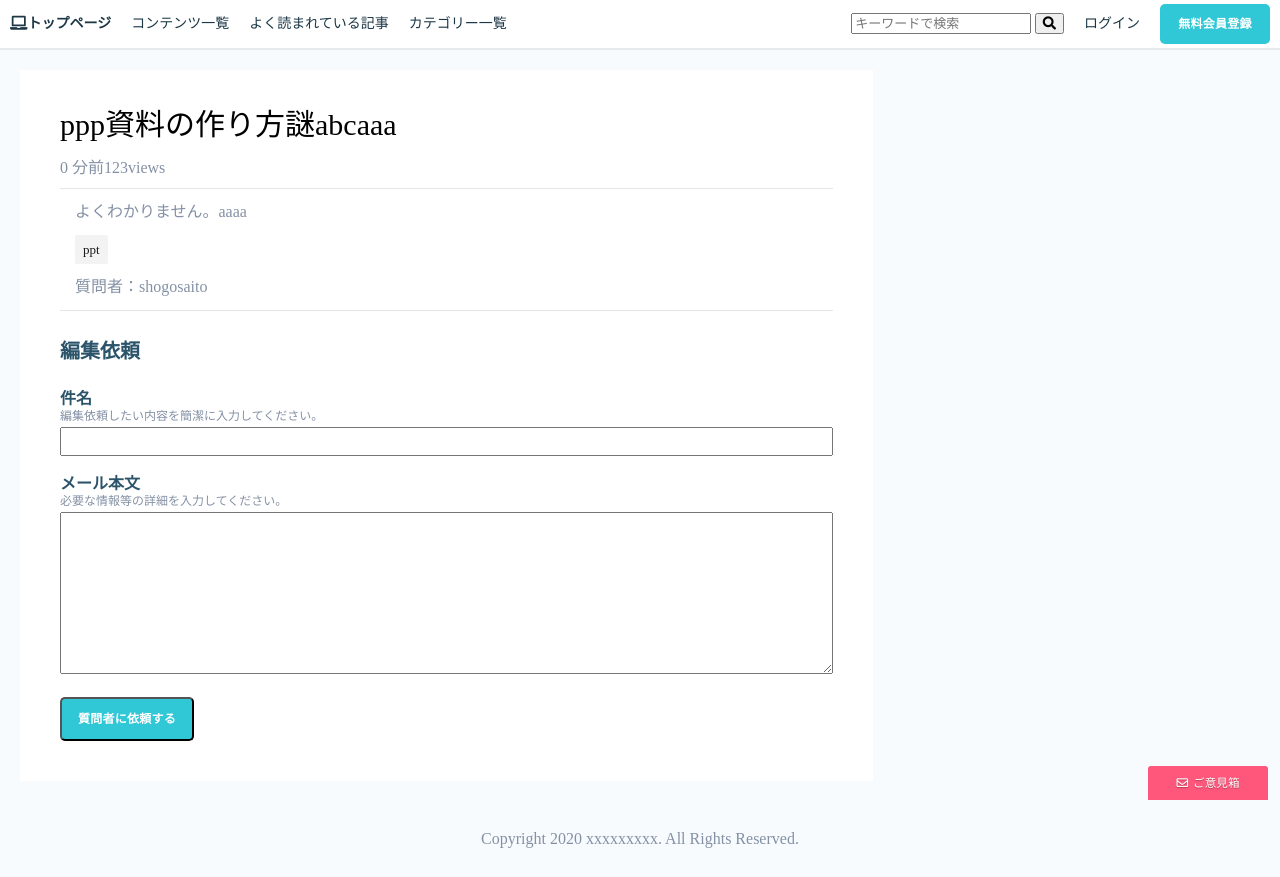
After one commit to shogo6768/saito-portfolio, a Django app: page /question_answer/1/question_request in a window 1280 px wide. The commit adds this page. Run offline with Django 3.2, Linux system fonts and the light colour scheme; data comes from the database, SQL or seed files in the repository; both versions use the stored data as it was after the commit; some libraries are stand-ins or nearby versions.

Commit message:
Q&Aの精度UP

```diff
--- a/ITsupermanapp/admin.py
+++ b/ITsupermanapp/admin.py
@@ -1,7 +1,7 @@
 from django.contrib import admin
 from django.db import models
 from django.contrib.auth.admin import UserAdmin
-from .models import Category, Tag, PostModel, CustomUser, QuestionModel, AnswerModel
+from .models import Category, Tag, PostModel, CustomUser, QuestionModel, AnswerModel, RequestModel
 
 # 管理画面のManyToManyフィールドカスタマイズ
 
@@ -17,3 +17,4 @@ admin.site.register(PostModel)
 admin.site.register(CustomUser, CustomUserAdmin)
 admin.site.register(QuestionModel)
 admin.site.register(AnswerModel)
+admin.site.register(RequestModel)
--- a/ITsupermanapp/forms.py
+++ b/ITsupermanapp/forms.py
@@ -2,7 +2,7 @@ from django import forms
 from django.contrib.auth import get_user_model
 from django.contrib.auth.forms import AuthenticationForm, UsernameField
 from django.core.exceptions import ObjectDoesNotExist
-from .models import CustomUser, QuestionModel, AnswerModel
+from .models import CustomUser, QuestionModel, AnswerModel, RequestModel
 
 class CreateForm(forms.ModelForm):
     """ユーザー登録画面用のフォーム"""
@@ -175,3 +175,17 @@ class AnswerForm(forms.ModelForm):
         labels = {
             'answer': '',
         }
+
+class RequestForm(forms.ModelForm):
+    class Meta:
+        model = RequestModel
+        fields = ('subject', 'message')
+        labels = {
+            'subject': '',
+            'message': '',
+        }
+
+    def __init__(self, *args, **kwargs):
+        super(RequestForm, self).__init__(*args, **kwargs)
+        self.fields['subject'].widget.attrs['class'] = 'Form-Item-Input'
+        self.fields['message'].widget.attrs['class'] = 'Form-Item-Textarea'
--- a/ITsupermanapp/urls.py
+++ b/ITsupermanapp/urls.py
@@ -2,7 +2,7 @@ from django.urls import path
 from .views import TopPage, PostDetail, save_history, searchfunc, like, AllContents, categoryfunc,\
                     CreateUser, LoginView, MypageView, LogoutView, RankingList, contact,  \
                     QuestionCreate, QuestionList, questionAnswer, QuestionUpdate, AnswerUpdate,\
-                    QuestionDelete,  AnswerDelete
+                    QuestionDelete,  AnswerDelete, QuestionRequest
 
 urlpatterns = [
     path('', TopPage.as_view(), name='toppage'),
@@ -22,11 +22,12 @@ urlpatterns = [
     path('mypage/<int:pk>/', MypageView.as_view(), name='mypage'),
     path('logout/', LogoutView.as_view(), name='logout'),
     path('contact/', contact, name='contact'),
-
     path('question_form/', QuestionCreate.as_view(), name='question_form'),
     path('question_list/', QuestionList.as_view(), name='question_list'),
     path('question_answer/<int:pk>', questionAnswer, name='question_answer'),
     path('question_answer/<int:pk>/question_update', QuestionUpdate.as_view(), name='question_update'),
+    # 1/10 question_request追加
+    path('question_answer/<int:pk>/question_request', QuestionRequest, name='question_request'),
     path('question_answer/<int:pk>/answer_update/<int:answer_pk>', AnswerUpdate.as_view(), name='answer_update'),
     path('question_answer/<int:pk>/question_delete', QuestionDelete.as_view(), name='question_delete'),
     path('question_answer/<int:pk>/answer_delete/<int:answer_pk>', AnswerDelete.as_view(), name='answer_delete'),
--- a/ITsupermanapp/views.py
+++ b/ITsupermanapp/views.py
@@ -1,7 +1,7 @@
 from django.shortcuts import render, redirect
 from django.views.generic import TemplateView, DetailView, ListView, CreateView, UpdateView, DeleteView
 # from django.views.generic.edit import CreateView
-from .models import PostModel,Category, CustomUser,  QuestionModel, AnswerModel
+from .models import PostModel,Category, CustomUser,  QuestionModel, AnswerModel, RequestModel
 from django.http import Http404, HttpResponse
 from django.db.models import Q
 from django.shortcuts import get_object_or_404
@@ -15,8 +15,10 @@ from django.contrib.auth import login as auth_login, logout as auth_logout
 from django.conf import settings
 from django.contrib import messages
 from itertools import chain
+from django.core.exceptions import PermissionDenied
 # フォーム定義
-from .forms import LoginForm, CreateForm, ContactForm, QuestionForm, AnswerForm
+from .forms import LoginForm, CreateForm, ContactForm, QuestionForm, AnswerForm, RequestForm
+from django import template
 
 # logger定義
 logger = logging.getLogger(__name__)
@@ -244,22 +246,28 @@ class MypageView(View):
         history_posts = request.user.history.all()
 
         recommend_posts = PostModel.objects.none()
+        # print(recommend_posts)
         cats = []
+        # print(cats)
 
         # 1/4 斉藤追加
         allcats = Category.objects.filter(parent=None)
 
         for post in history_posts:
             cat = post.category
+            print(cat)
             cats.append(cat)
-
+            print(cats)
         cats_unique = list(set(cats))
+        print(cats_unique)
 
         # 12/30　recommend_postsのクエリセットにカテゴリーから取得したオススメ記事のクエリセットを結合(chain関数　インポート必要)
         for cat in cats_unique:
             posts = PostModel.objects.filter(
                 category=cat).order_by('-created_at')[:3]
+            print(posts)
             recommend_posts = chain(recommend_posts, posts)
+            print(recommend_posts)
 
         return render(request, 'accounts/mypage.html', {'like_posts': like_posts, 'history_posts': history_posts, 'recommend_posts': recommend_posts, 'allcats':allcats})
 
@@ -346,24 +354,65 @@ def questionAnswer(request, pk):
         'counts':counts
     })
 
+# 1/10 編集request追加
+def QuestionRequest(request, pk):
+    # allcatsはheaderのためのcontext
+    allcats = Category.objects.filter(parent=None)
+    question = get_object_or_404(QuestionModel, pk=pk)
+    if request.method == 'GET':
+        form = RequestForm()
+        return render(request, 'questionRequest.html', {'form': form, 'allcats': allcats, 'question':question})
+    else:
+        form = RequestForm(request.POST)
+        if form.is_valid():
+            request_subject = form.cleaned_data['subject']
+            request_message = form.cleaned_data['message']
+            from_email = "shogo6768@gmail.com"
+            to_email = QuestionModel.objects.get(pk=pk).created_by.email
+            try:
+                send_mail(request_subject, request_message, from_email, [to_email])
+                messages.success(request, '送信完了しました。')
+            except BadHeaderError:
+                return HttpResponse('Invalid header found.')
+            return redirect('question_answer', pk=pk)
+        return render(request, 'questionRequest.html', {'form': form, 'allcats': allcats, 'question':question})
+
+
 class QuestionUpdate(UpdateView):
     template_name = 'questionForm.html'
     model = QuestionModel
     form_class=QuestionForm
 
-    def get_success_url(self,  **kwargs):
-        pk = self.kwargs["pk"]
-        return reverse("question_answer", kwargs={"pk": pk})
+# 1/10 アクセス制限
+    def get(self, request, *args, **kwargs):
+        obj=QuestionModel.objects.get(pk=self.kwargs['pk'])
+        if obj.created_by != self.request.user:
+            messages.warning(request, "権限がありません")
+            return redirect('question_answer', pk=self.kwargs['pk'])
+        return super(QuestionUpdate, self).get(request,*args, **kwargs)
 
     def get_context_data(self, *args, **kwargs):
         context = super().get_context_data(*args, **kwargs)
         context["allcats"] = Category.objects.filter(parent=None)
         return context
 
+    def get_success_url(self,  **kwargs):
+        pk = self.kwargs["pk"]
+        return reverse("question_answer", kwargs={"pk": pk})
+
+
 class AnswerUpdate(UpdateView):
     template_name = 'questionAnswer.html'
     model = AnswerModel
     form_class=AnswerForm
+
+# 1/10 アクセス制限
+    def get(self, request, *args, **kwargs):
+        obj=AnswerModel.objects.get(pk=self.kwargs['answer_pk'])
+        if obj.created_by != self.request.user:
+            messages.warning(request, "権限がありません")
+            return redirect('question_answer', pk=self.kwargs['pk'])
+        return super(AnswerUpdate, self).get(request,*args, **kwargs)
 
     def get_object(self, **kwargs):
         obj =  AnswerModel.objects.get(pk=self.kwargs['answer_pk'])
@@ -387,6 +436,13 @@ class QuestionDelete(DeleteView):
     success_url = reverse_lazy('question_list')
     template_name = 'delete.html'
 
+    def get(self, request, *args, **kwargs):
+        obj=QuestionModel.objects.get(pk=self.kwargs['pk'])
+        if obj.created_by != self.request.user:
+            messages.warning(request, "権限がありません")
+            return redirect('question_answer', pk=self.kwargs['pk'])
+        return super(QuestionDelete, self).get(request,*args, **kwargs)
+
     def get_context_data(self, *args, **kwargs):
         context = super().get_context_data(*args, **kwargs)
         context["allcats"] = Category.objects.filter(parent=None)
@@ -404,6 +460,14 @@ class AnswerDelete(DeleteView):
         obj =  AnswerModel.objects.get(pk=self.kwargs['answer_pk'])
         return obj
 
+# 1/10 アクセス制限
+    def get(self, request, *args, **kwargs):
+        obj=AnswerModel.objects.get(pk=self.kwargs['answer_pk'])
+        if obj.created_by != self.request.user:
+            messages.warning(request, "権限がありません")
+            return redirect('question_answer', pk=self.kwargs['pk'])
+        return super(AnswerDelete, self).get(request,*args, **kwargs)
+
     def get_context_data(self, *args, **kwargs):
         context = super().get_context_data(*args, **kwargs)
         context["allcats"] = Category.objects.filter(parent=None)
--- a/static/question.css
+++ b/static/question.css
@@ -13,29 +13,60 @@
     display: flex;
     padding: 15px;
     border-bottom: 1px solid #E3E6E8;
+
+}
+
+.tags-info{
+    display:flex;
+    justify-content: space-between;
+    line-height: 29px;
+    width: 100%;
 }
 
 .counts-block{
     display: flex;
-    margin-right:20px;
+    margin-right: 20px;
+    align-items: center;
 }
 
+.list-item{
+    width: 100%;
+}
+
+.question-detail{
+    padding: 0 15px;
+}
+
+.update-block p{
+    margin-bottom: 15px;
+}
+
+
 .update-block{
-    padding-bottom: 10px;
     border-bottom: 1px solid #E3E6E8;
     margin-bottom:20px;
+    padding: 0 15px;
+    padding-bottom: 15px;
 }
 
+.answer-bottom{
+    display: flex;
+}
+
+.answer-created_by{
+    margin-left: auto;
+}
 
 
 .answer-counts-block, .view-counts-block{
     text-align: center;
     min-width:50px;
     padding: 5px;
+
 }
 
 .link-box{
-    padding: 5px;
+    padding: 5px 5px 0 5px;
 }
 
 .answer-counts-block{
@@ -46,13 +77,13 @@
     margin: 0;
 }
 
-.answer-number{
+.answer-number, .view-number{
     margin-bottom: 10px;
 }
 
-.answer-counts{
-    margin-top: 10px;
-    margin-bottom: 15px;
+.answer-counts, .new-answer-headline{
+    margin-top: 30px;
+    margin-bottom: 30px;
     font-size: 20px;
     font-weight: bold;
 }
@@ -74,7 +105,7 @@
     margin-bottom: 5px;
 }
 
-.Form-Item-Input, .django-ckeditor-widget{
+.Form-Item-Input, .django-ckeditor-widget, .Form-Item-Textarea{
     width: 100%;
     padding: 5px;
 }
@@ -96,7 +127,7 @@
 }
 
 .sub-title{
-    margin-top: 9px;
+    margin-top: 20px;
 }
 
 .p-tags{
--- a/templates/questionForm.html
+++ b/templates/questionForm.html
@@ -35,7 +35,7 @@
         </div>
         <div class="Form-Item">
             <div class="Form-Item-Label" for="content">
-                <h3 class="Form-item-headline">本文</h3>
+                <h3 class="item-headline">本文</h3>
                 <p>解決したいこと、ほしい結果、トライしたこと等詳細情報を入力してください。</p>
             </div>
             {{form.media}}
--- /dev/null
+++ b/templates/questionRequest.html
@@ -0,0 +1,59 @@
+{% extends 'base.html' %}
+{% load static %}
+
+
+{% block customcss %}
+    <link rel="stylesheet" href="{% static 'style.css' %}">
+    <link rel="stylesheet" href="{% static 'reset.css' %}">
+    <link rel="stylesheet" href="{% static 'question.css' %}">
+{% endblock customcss %}
+
+
+{% block main %}
+<div id="list-global-container">
+    <div class="list-main-container">
+        <div class="question-block">
+            <div class="quetion-title-block">
+                <h2 class="entry-title" id="question-list-title">{{question.title}}</h2>
+                <p class="sub-title"><span>{{question.created_at|timesince}}前</span><span>{{question.views}}</span>views</p>
+            </div>
+            <div class="question-detail">
+                {{question.content|safe}}
+                <div class="p-tags">
+                    <a href="p-tab-link">
+                        <span class="p-tag-name">{{question.tags}}</span>
+                    </a>
+                </div>
+                <div class="question-bottom">
+                    <div>
+                        質問者：{{question.created_by}}
+                    </div>
+                </div>
+            </div>
+        </div>
+        <div class="answer-block">
+            <div class="new-answer-block">
+                <h3 class="new-answer-headline">編集依頼</h3>
+                <form method="post" class="question container">{% csrf_token %}
+                    <div class="Form-Item">
+                        <div class="Form-Item-Label" for="subeject">
+                            <h3 class="item-headline">件名</h3>
+                            <p>編集依頼したい内容を簡潔に入力してください。</p>
+                        </div>
+                        {{form.subject}}
+                    </div>
+                    <div class="Form-Item">
+                        <div class="Form-Item-Label" for="message">
+                            <h3 class="item-headline">メール本文</h3>
+                            <p>必要な情報等の詳細を入力してください。</p>
+                        </div>
+                        {{form.message}}
+                    </div>
+                    <input type="submit" class="btn" value="質問者に依頼する">
+                </form>
+            </div>
+        </div>
+    </div>
+</div>
+
+{% endblock main %}
```
Also changed, not shown: other parts of static/question.css (+45 -0 lines), ITsuperman/settings.py (+4 -4 lines), ITsupermanapp/models.py (+7 -0 lines), templates/questionAnswer.html (+22 -11 lines), templates/questionList.html (+11 -6 lines), ITsupermanapp/migrations/0022_requestmodel.py (added), ITsupermanapp/migrations/0023_auto_20210110_1550.py (added), db.sqlite3, static/animate.css.
